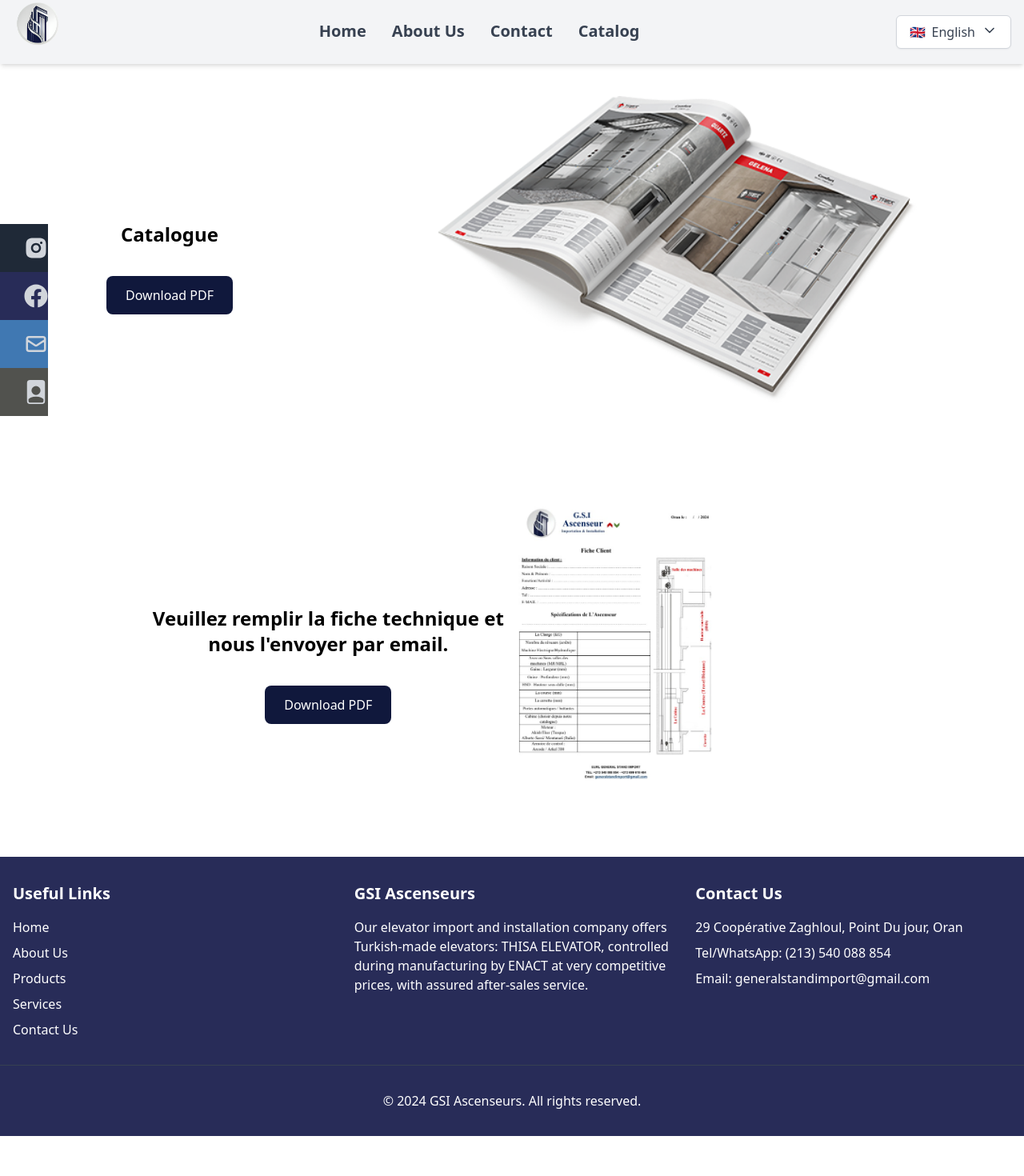
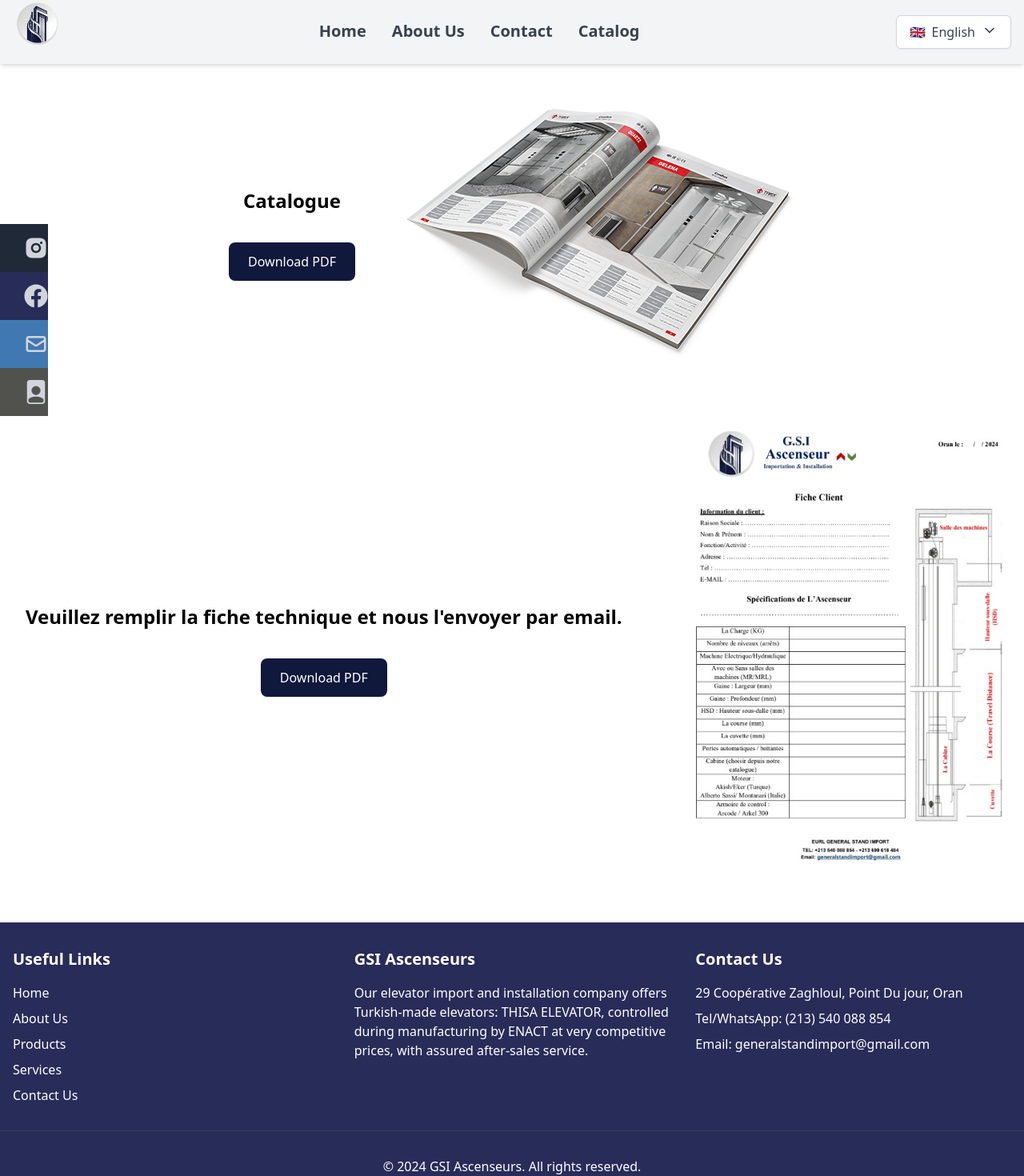
Before and after one commit to sadjedb/GSIportfolio, a Next.js app: page /catalog in a window 1280 px wide. Shown: the top 1470 px of the page at 80% size. Before the commit the page ends 1420 px from the top, so only its background shows below. Built offline with nearby package versions, Linux system fonts and the light colour scheme.

Commit message:
trying to compileee

```diff
--- a/app/(main)/catalog/page.jsx
+++ b/app/(main)/catalog/page.jsx
@@ -3,7 +3,8 @@ import Image from "next/image";
 import React, { useState } from "react";
 import image1 from "./../../../assets/fich.jpg";
 import image2 from "./../../../assets/katalog.png";
-function Page() {
+
+export default function Page() {
   const [pdfUrl, setPdfUrl] = useState(
     "https://drive.google.com/uc?id=16iUoxTuoYB7jFbsrzRxlJkXa17GIV4_Y"
   );
@@ -11,58 +12,61 @@ function Page() {
     "https://drive.google.com/uc?id=1TeCCMJlyCpPXCJYUKFLaki8kpoLzpByo"
   );
 
-  const handleDownload = () => {
+  const handleDownload = (url) => {
     const link = document.createElement("a");
-    link.href = pdfUrl;
+    link.href = url;
     link.download = "document.pdf";
     document.body.appendChild(link);
     link.click();
     document.body.removeChild(link);
   };
-  const handleDownloadFich = () => {
-    const link = document.createElement("a");
-    link.href = pdfUrl2;
-    link.download = "document.pdf";
-    document.body.appendChild(link);
-    link.click();
-    document.body.removeChild(link);
-  };
+
   return (
-    <div className="flex flex-col justify-center items-center">
-      <div className="flex h-1/2 w-full flex-row justify-center items-center py-10 gap-64">
-        <div className="h-full items-center justify-center flex flex-col">
+    <div className="flex flex-col justify-center items-center w-full p-4">
+      <div className="flex flex-col md:flex-row justify-center items-center w-full py-10 gap-8 md:gap-16">
+        <div className="flex flex-col items-center justify-center">
           <h1 className="text-2xl font-bold mb-4 text-center">Catalogue</h1>
           <button
-            onClick={handleDownload}
+            onClick={() => handleDownload(pdfUrl)}
             className="mt-5 px-6 py-3 bg-[#10183C] text-white rounded-lg hover:bg-[#282B58] focus:outline-none focus:ring-2 focus:ring-green-400 focus:ring-opacity-75 transition-all duration-300"
           >
             Download PDF
           </button>
         </div>
-        <div className="flex gap-6 pb-11 flex-col lg:flex-row">
-          <Image src={image2} alt="" width={600} height={100} />
+        <div className="flex justify-center items-center">
+          <Image
+            src={image2}
+            alt=""
+            width={600}
+            height={100}
+            className="w-full max-w-[600px] h-auto"
+          />
         </div>
       </div>
 
-      <div className="flex h-1/2 w-full flex-row justify-between items-center py-10 pl-44 pr-96">
-        <div className="h-full items-center justify-center flex flex-col">
-          <h1 className="text-2xl font-bold mb-4 text-center">
+      <div className="flex flex-col md:flex-row justify-between items-center w-full py-10 gap-8 md:gap-16">
+        <div className="flex flex-col items-center justify-center">
+          <h1 className="text-2xl font-bold mb-4 text-center px-4">
             Veuillez remplir la fiche technique et nous l&apos;envoyer par
             email.
           </h1>
           <button
-            onClick={handleDownloadFich}
+            onClick={() => handleDownload(pdfUrl2)}
             className="mt-5 px-6 py-3 bg-[#10183C] text-white rounded-lg hover:bg-[#282B58] focus:outline-none focus:ring-2 focus:ring-green-400 focus:ring-opacity-75 transition-all duration-300"
           >
             Download PDF
           </button>
         </div>
-        <div className="flex gap-6 pb-11 flex-col lg:flex-row">
-          <Image src={image1} alt="" width={400} height={100} />
+        <div className="flex justify-center items-center">
+          <Image
+            src={image1}
+            alt=""
+            width={400}
+            height={100}
+            className="w-full max-w-[400px] h-auto"
+          />
         </div>
       </div>
     </div>
   );
 }
-
-export default Page;
--- a/components/Slider.jsx
+++ b/components/Slider.jsx
@@ -61,7 +61,7 @@ const Slider = () => {
           </div>
         ))}
       </div>
-      <div className="absolute m-auto left-1/2 md:bottom-48 bottom-[500px]  flex gap-4">
+      <div className="absolute m-auto left-[43%] md:bottom-48 bottom-[400px]  flex gap-4">
         {slides.map((slide, index) => (
           <div
             className={`w-3 h-3  rounded-full ring-1 ring-black cursor-pointer flex items-center justify-center ${
```
